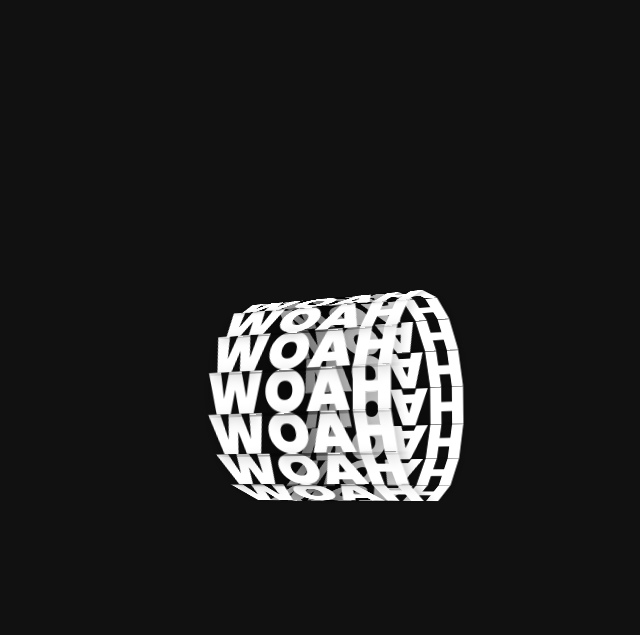
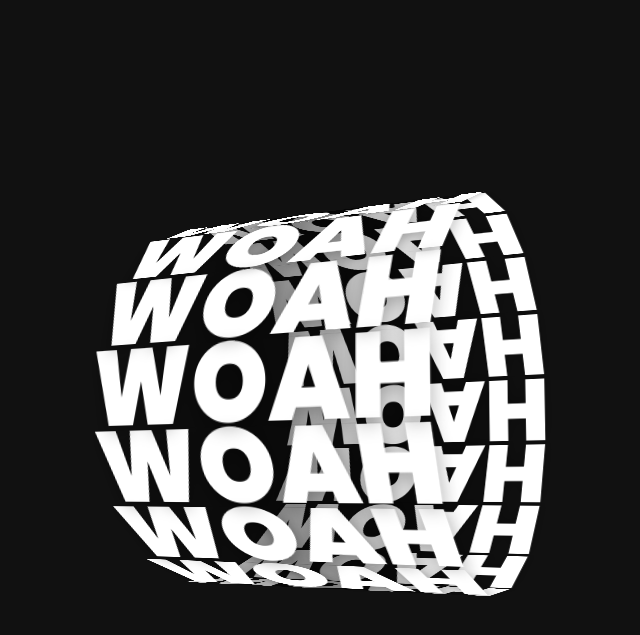
Before and after one commit to LoganJordan04/CS2_FlaskWebServer, a Flask app: template templates/spinning.html in a window 1280 px wide. Shown: the top 635 px of the page, without its empty margins (297-937 px from the left). Run offline with Flask 3, Linux system fonts and the light colour scheme; the template is opened without the code that fills it, so the values that code supplies are empty.

Commit message:
Modify spinning.css

```diff
--- a/static/spinning.css
+++ b/static/spinning.css
@@ -33,7 +33,7 @@ body{
 .container .box span{
     position: absolute;
     color: #fff;
-    font-size: 3.5em;
+    font-size: 6em;
     white-space: nowrap;
     font-weight: 900;
     padding: 0 10px;
@@ -41,5 +41,5 @@ body{
     line-height: 0.76em;
     transform-style: preserve-3d;
     text-shadow: 0 5px 15px rgba(0, 0, 0, 0.25);
-    transform: translate(-50%, -50%) rotateX(calc(var(--i) * 22.5deg)) translateZ(100px);
+    transform: translate(-50%, -50%) rotateX(calc(var(--i) * 22.5deg)) translateZ(183px);
 }
```
